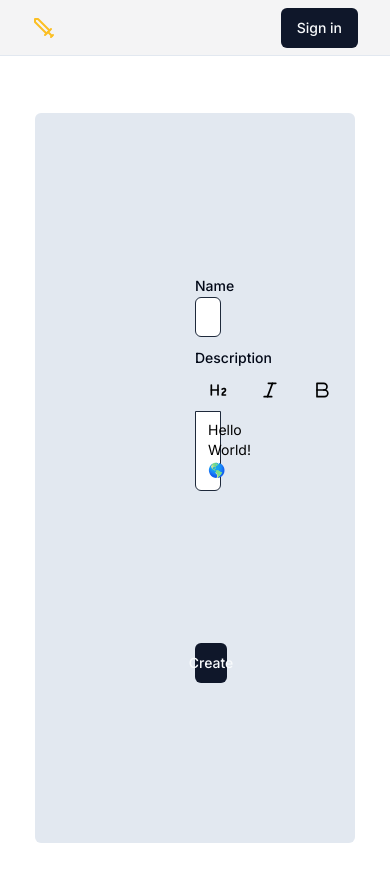
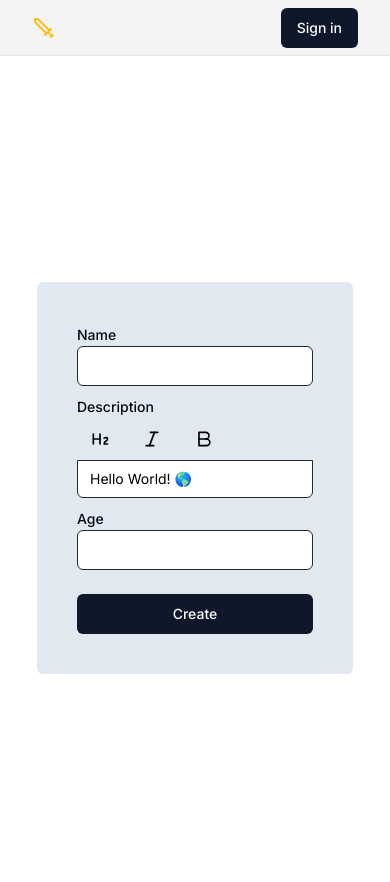
Before and after one commit to juan-20/RPG, a Next.js app: page /character/create in a window 390 px wide. Shown: the top 882 px of the page. Built offline with nearby package versions, Linux system fonts and the light colour scheme; no server answers.

Commit message:
adding tiptap

```diff
--- a/package.json
+++ b/package.json
@@ -16,6 +16,7 @@
     "@radix-ui/react-label": "^2.0.2",
     "@radix-ui/react-slot": "^1.0.2",
     "@radix-ui/react-toggle": "^1.0.3",
+    "@tiptap/extension-color": "^2.1.15",
     "@tiptap/pm": "^2.1.13",
     "@tiptap/react": "^2.1.13",
     "@tiptap/starter-kit": "^2.1.13",
--- a/src/app/character/create/page.tsx
+++ b/src/app/character/create/page.tsx
@@ -116,6 +116,17 @@ const CreateCharacter = () => {
                 </FormItem>
               )}
             />
+            <FormField
+              control={form.control}
+              name="age"
+              render={({ field }) => (
+                <FormItem>
+                  <FormLabel className="dark:text-black">Age</FormLabel>
+                  <Input placeholder="" {...field} />
+                  <FormMessage />
+                </FormItem>
+              )}
+            />
           </div>
           <Button className="w-full mt-6" type="submit">
             Create
--- a/src/app/character/layout.tsx
+++ b/src/app/character/layout.tsx
@@ -7,7 +7,9 @@ interface CharacterLayoutProps {
 const CharacterLayout: FC<CharacterLayoutProps> = ({ children }) => {
   return (
     <div className="h-screen flex flex-col justify-center items-center">
-      <div className="bg-slate-200 w-1/2 p-40 rounded-md">{children}</div>
+      <div className="bg-slate-200 w-auto md:p-40 p-10 rounded-md">
+        {children}
+      </div>
     </div>
   );
 };
--- a/src/components/ui/tiptap.tsx
+++ b/src/components/ui/tiptap.tsx
@@ -28,7 +28,7 @@ const Tiptap = ({
     editorProps: {
       attributes: {
         class:
-          "flex min-h-20 w-full rounded-b-md border border-slate-800 bg-white text-black px-3 py-2 text-sm ring-offset-background file:border-0 file:bg-transparent file:text-sm file:font-medium placeholder:text-muted-foreground focus-visible:outline-none focus-visible:ring-2 focus-visible:ring-ring focus-visible:ring-offset-2 disabled:cursor-not-allowed disabled:opacity-50",
+          "flex w-full rounded-b-md border border-slate-800 bg-white text-black px-3 py-2 text-sm ring-offset-background file:border-0 file:bg-transparent file:text-sm file:font-medium placeholder:text-muted-foreground focus-visible:outline-none focus-visible:ring-2 focus-visible:ring-ring focus-visible:ring-offset-2 disabled:cursor-not-allowed disabled:opacity-50",
       },
     },
     onUpdate: ({ editor }) => {
@@ -38,7 +38,7 @@ const Tiptap = ({
   });
 
   return (
-    <div className="flex flex-col justify-stretch min-h-[250px]">
+    <div className="flex flex-col justify-stretch">
       <Toolbar editor={editor} />
       <EditorContent editor={editor} />
     </div>
```
Also changed, not shown: 1 other file (tests, documents, lock files or other folders).
